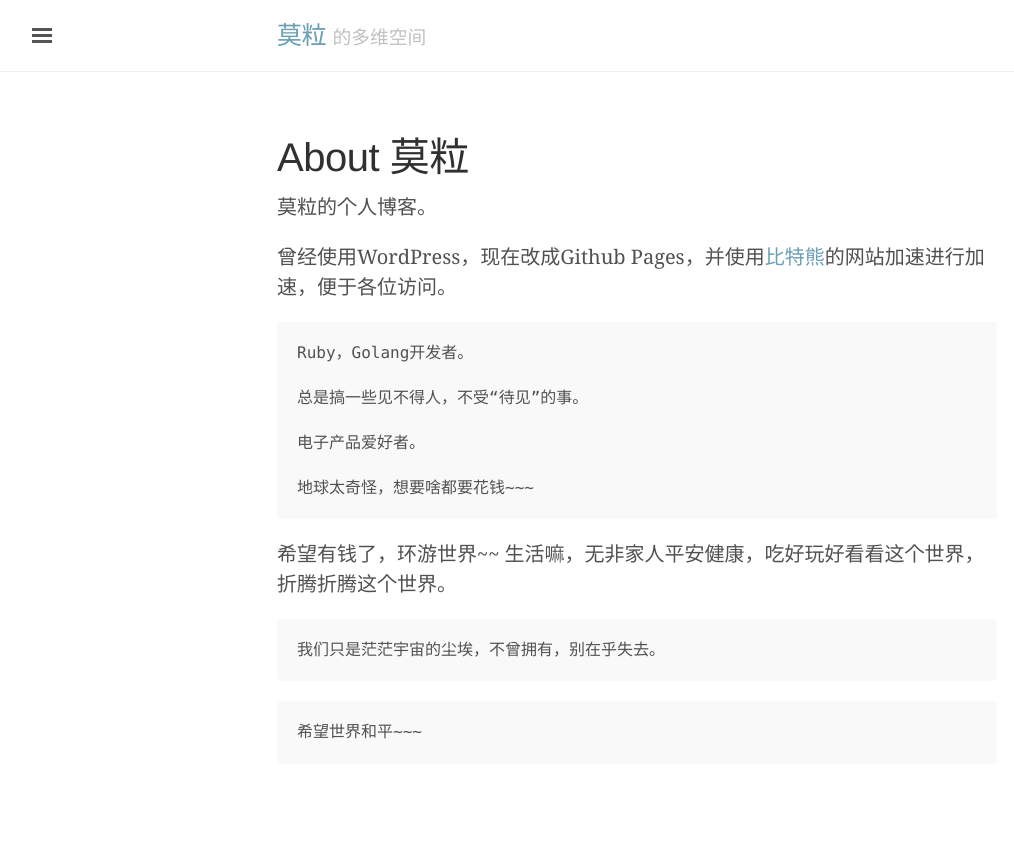
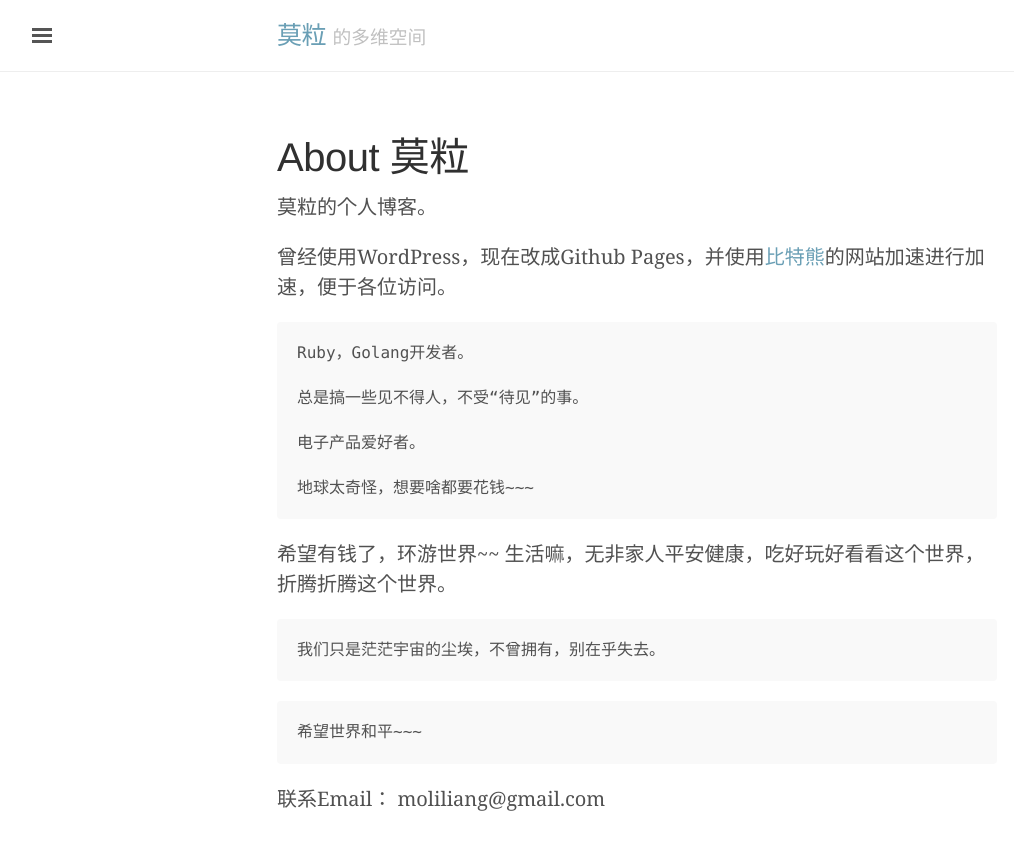
Before and after one commit to molizz/molizz, a Jekyll site: the page built from about.md, in a window 1280 px wide. Shown: the top 850 px of the page, without its empty margins (3-1017 px from the left). Built offline with Jekyll 4.4.1, drawn with Linux system fonts in a browser that asks for light colours.

Commit message:
Update about.md

````diff
--- a/about.md
+++ b/about.md
@@ -30,3 +30,5 @@
 ```
 希望世界和平~~~
 ```
+
+联系Email： moliliang@gmail.com
````
